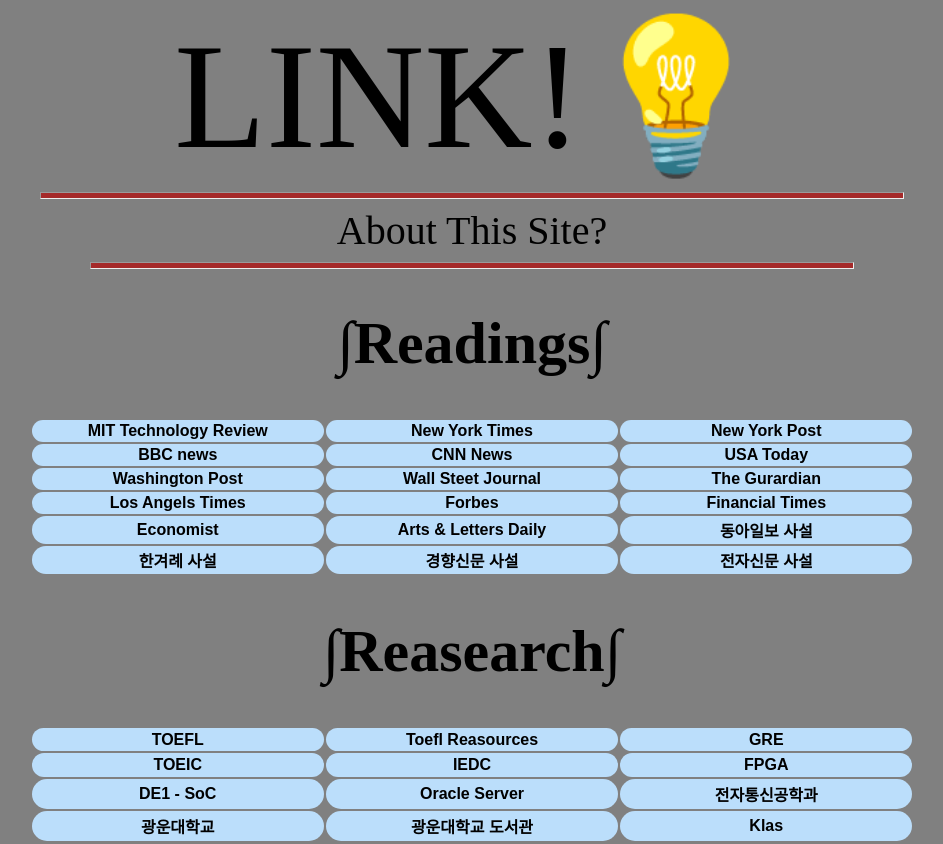
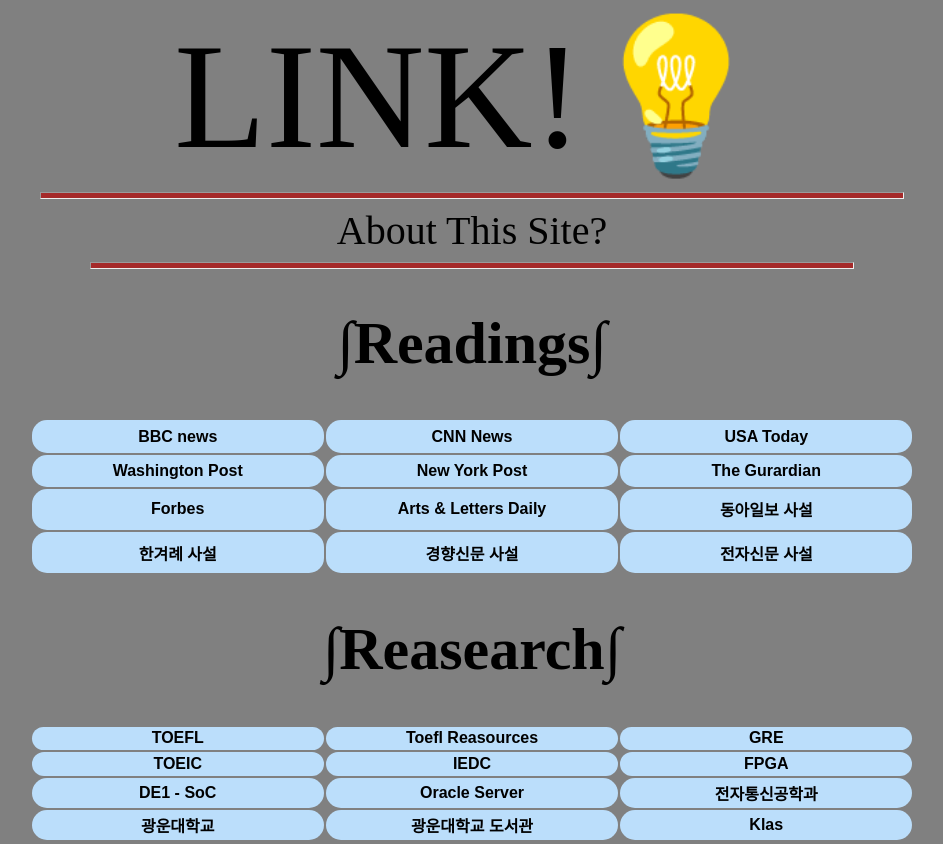
Before and after one commit to electron65/link.kojw.com, a plain HTML site: page index.html in a window 1280 px wide. Shown: the top 844 px of the page, without its empty margins (168-1111 px from the left). Drawn offline with Linux system fonts and the light colour scheme.

Commit message:
Update index.html

```diff
--- a/index.html
+++ b/index.html
@@ -130,27 +130,17 @@ footer{
     <table class="long">
     <p>
         <tr>
-        <td><a href="https://www.technologyreview.com/">MIT Technology Review</a></td>
-        <td><a href="https://www.nytimes.com/section/opinion">New York Times</a></td>
-        <td><a href="https://nypost.com/opinion/">New York Post</a></td>
-        </tr>
-        <tr>
         <td><a href="https://www.bbc.com/news">BBC news</a></td>
         <td><a href="https://edition.cnn.com/opinions">CNN News</a></td>
         <td><a href="https://www.usatoday.com/opinion/">USA Today</a></td>
         </tr>
         <tr>
         <td><a href="https://www.washingtonpost.com/opinions/?nid=top_nav_opinions">Washington Post</a></td>
-        <td><a href="https://www.wsj.com/news/opinion">Wall Steet Journal</a></td>
+        <td><a href="https://nypost.com/opinion/">New York Post</a></td>
         <td><a href="https://www.theguardian.com/uk/commentisfree">The Gurardian</a></td>
         </tr>
         <tr>
-        <td><a href="https://www.latimes.com/opinion">Los Angels Times</a></td>
-        <td><a href="https://www.forbes.com/?sh=79b597fa2254">Forbes</a></td>
-        <td><a href="https://www.ft.com/opinion">Financial Times</a></td>
-        </tr>
-        <tr>
-        <td><a href="https://www.economist.com/">Economist</a></td>
+      	<td><a href="https://www.forbes.com/?sh=79b597fa2254">Forbes</a></td>
         <td><a href="https://www.aldaily.com/">Arts & Letters Daily</a></td>
         <td><a href="https://www.donga.com/news/Opinion">동아일보 사설</a></td>
         </tr>
```
